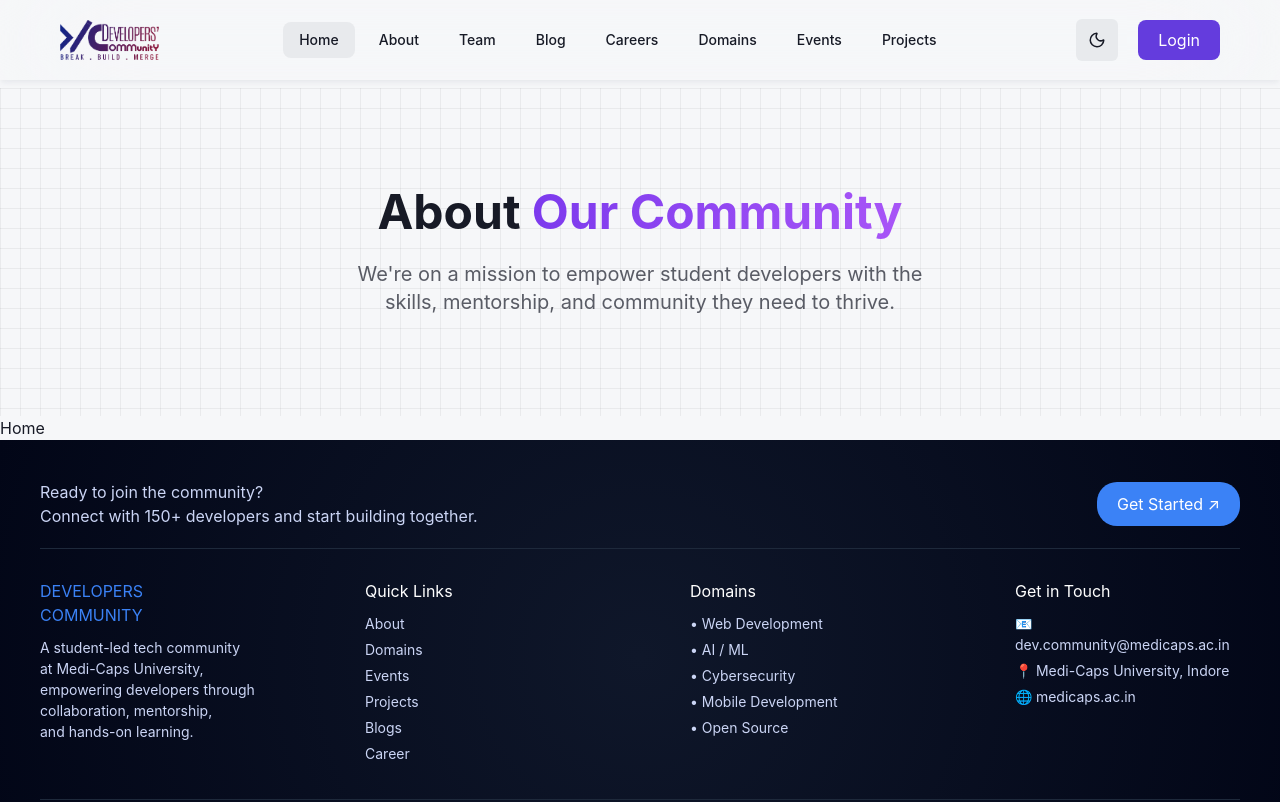
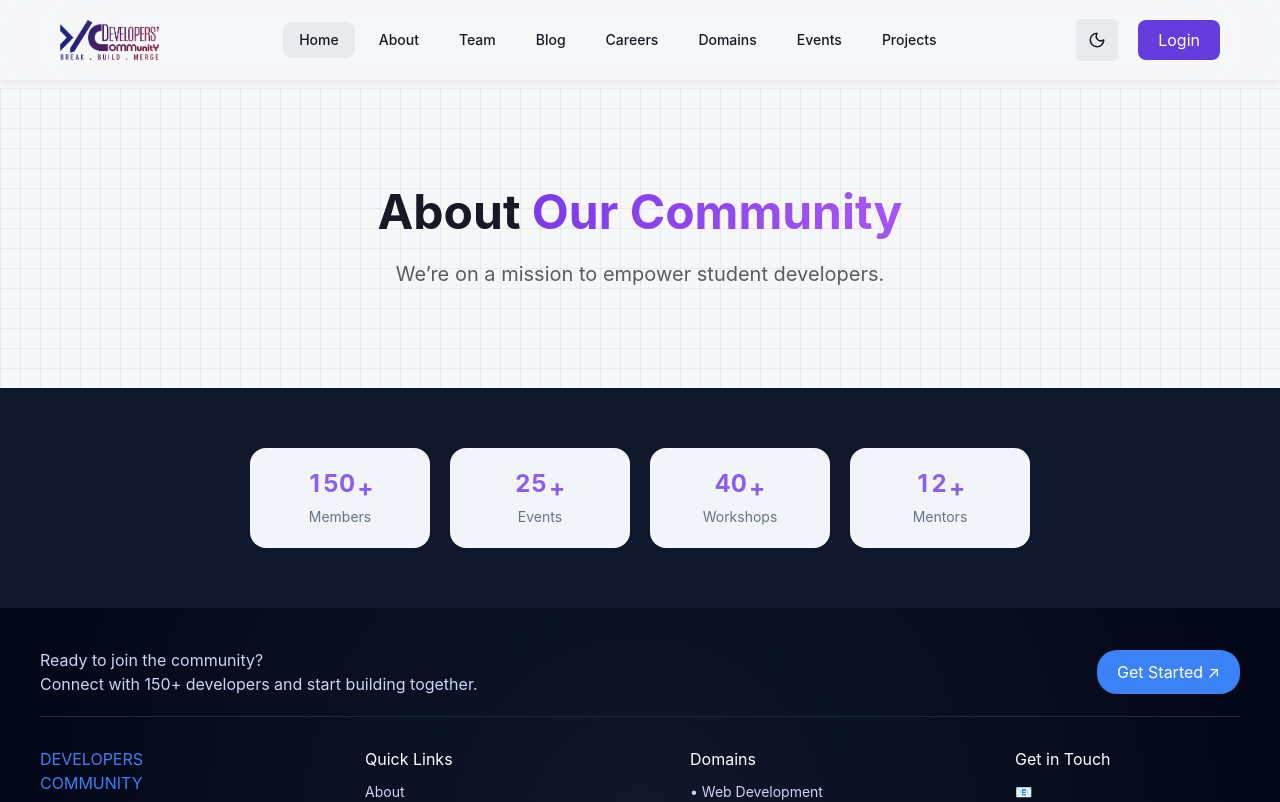
Before and after one commit to Devcommunity2026/sdc-frontend, a React (Vite) app: page / in a window 1280 px wide. Shown: the top 802 px of the page. Built offline with nearby package versions, Linux system fonts and the light colour scheme.

Commit message:
Added statscards

```diff
--- a/src/App.css
+++ b/src/App.css
@@ -0,0 +1,10 @@
+@keyframes fadeUp {
+  from {
+    opacity: 0;
+    transform: translateY(30px);
+  }
+  to {
+    opacity: 1;
+    transform: translateY(0);
+  }
+}
--- /dev/null
+++ b/src/components/StatsSection.jsx
@@ -0,0 +1,130 @@
+import { useEffect, useState } from "react";
+
+const stats = [
+  { label: "Members", value: 150 },
+  { label: "Events", value: 25 },
+  { label: "Workshops", value: 40 },
+  { label: "Mentors", value: 12 },
+];
+
+// 🔥 DIGIT SCROLL COMPONENT
+const Digit = ({ number }) => {
+  return (
+    <div style={styles.digitWrapper}>
+      <div
+        style={{
+          ...styles.digitTrack,
+          transform: `translateY(-${number * 10}%)`,
+        }}
+      >
+        {[...Array(10).keys()].map((n) => (
+          <div key={n} style={styles.digit}>
+            {n}
+          </div>
+        ))}
+      </div>
+    </div>
+  );
+};
+
+// 🔥 NUMBER COUNTER WITH REEL EFFECT
+const ReelCounter = ({ value }) => {
+  const [num, setNum] = useState(0);
+
+  useEffect(() => {
+    let start = 0;
+
+    const interval = setInterval(() => {
+      start++;
+      setNum(start);
+      if (start >= value) clearInterval(interval);
+    }, 2);
+
+    return () => clearInterval(interval);
+  }, [value]);
+
+  const digits = num.toString().split("");
+
+  return (
+    <div style={{ display: "flex" }}>
+      {digits.map((d, i) => (
+        <Digit key={i} number={parseInt(d)} />
+      ))}
+      <span style={{ marginLeft: "2px" }}>+</span>
+    </div>
+  );
+};
+
+const StatsSection = () => {
+  return (
+    <div style={styles.wrapper}>
+      <div style={styles.container}>
+        {stats.map((item, index) => (
+          <div key={index} style={styles.card}>
+            <div style={styles.number}>
+              <ReelCounter value={item.value} />
+            </div>
+            <p style={styles.label}>{item.label}</p>
+          </div>
+        ))}
+      </div>
+    </div>
+  );
+};
+
+const styles = {
+  wrapper: {
+    padding: "60px 20px",
+    background: "#0f172a",
+    display: "flex",
+    justifyContent: "center",
+  },
+
+  container: {
+    display: "flex",
+    gap: "20px",
+    flexWrap: "wrap",
+    justifyContent: "center",
+  },
+
+  card: {
+    width: "180px",
+    height: "100px",
+    background: "#f1f5f9",
+    borderRadius: "16px",
+    display: "flex",
+    flexDirection: "column",
+    justifyContent: "center",
+    alignItems: "center",
+  },
+
+  number: {
+    display: "flex",
+    fontSize: "24px",
+    fontWeight: "700",
+    color: "#8b5cf6",
+  },
+
+  label: {
+    fontSize: "14px",
+    color: "#64748b",
+  },
+
+  digitWrapper: {
+    height: "28px",
+    overflow: "hidden",
+  },
+
+  digitTrack: {
+    transition: "transform 0.3s ease",
+  },
+
+  digit: {
+    height: "28px",
+    display: "flex",
+    alignItems: "center",
+    justifyContent: "center",
+  },
+};
+
+export default StatsSection;
--- a/src/pages/Home.jsx
+++ b/src/pages/Home.jsx
@@ -1,15 +1,20 @@
-import React from 'react'
-import Header from '../components/Header'
+import React from "react";
+import Header from "../components/Header";
+import StatsSection from "../components/StatsSection";
+
 const Home = () => {
   return (
     <div>
       <Header
-        heading1={'About'}
-        heading2={'Our Community'}
-        subtext={`We're on a mission to empower student developers with the skills, mentorship, and community they need to thrive.`} />
-      Home
+        heading1={"About"}
+        heading2={"Our Community"}
+        subtext={"We’re on a mission to empower student developers."}
+      />
+
+      {/* ✅ STATS SECTION */}
+      <StatsSection />
     </div>
-  )
-}
+  );
+};
 
-export default Home
+export default Home;
```
